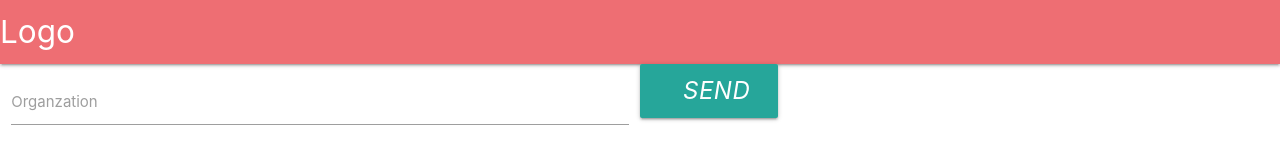
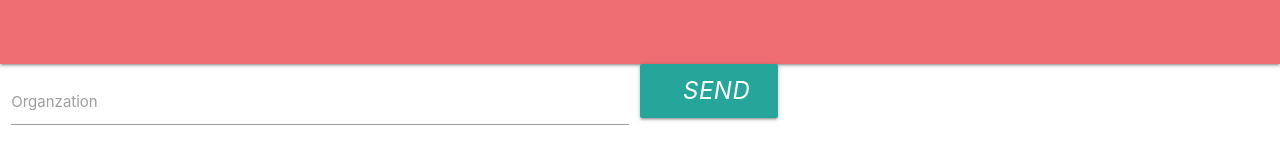
Before and after one commit to samolevich/solo-project-api-github, a plain HTML site: page index.html in a window 1280 px wide. Shown: the top 160 px of the page. Drawn offline with nearby package versions, Linux system fonts and the light colour scheme.

Commit message:
Update index.html

```diff
--- a/index.html
+++ b/index.html
@@ -16,7 +16,7 @@
 <body>
   <nav>
     <div class="nav-wrapper">
-      <a href="/solo-project-api-github/" class="brand-logo">Logo</a>
+<!--       <a href="/solo-project-api-github/" class="brand-logo">Logo</a> -->
     </div>
   </nav>
   <div class="row">
```
